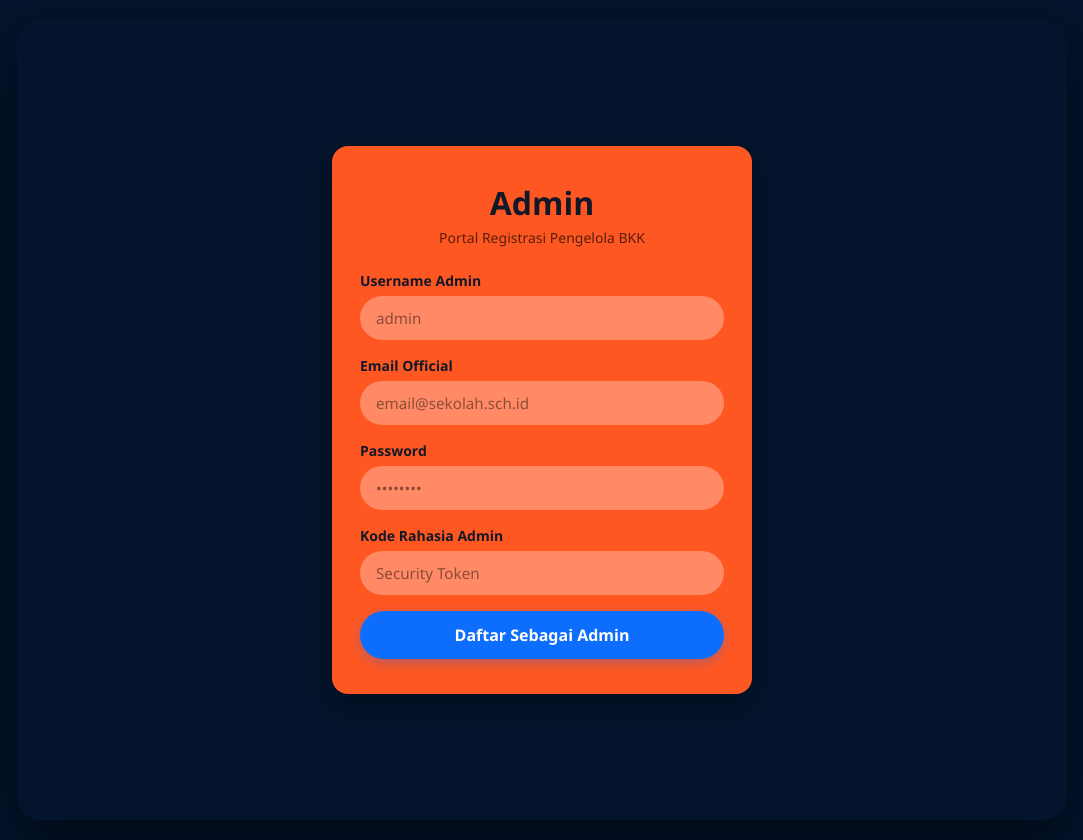
After one commit to akangozan007/Bursa-Kerja-Khusus-Dosqla, a PHP site: page /Bursa-Kerja-Khusus-Dosqla/app/views/auth/admin_register.php in a window 1280 px wide. The commit adds this page. Shown: the whole page, without its empty margins (98-1181 px from the left). Run offline with PHP 8.4, Linux system fonts and the light colour scheme; some libraries are stand-ins or nearby versions.

Commit message:
Mengupdate Projek Web

```diff
--- /dev/null
+++ b/app/views/auth/admin_register.php
@@ -0,0 +1,159 @@
+<!DOCTYPE html>
+<html lang="id">
+<head>
+    <meta charset="UTF-8">
+    <meta name="viewport" content="width=device-width, initial-scale=1.0">
+    <title>Daftar Admin - BKK DOSQLA</title>
+    <link rel="stylesheet" href="<?= BASE_URL; ?>public/css/login.css">
+
+    <style>
+        /* Reset wrapper agar centering sempurna di layar */
+        .login-wrapper {
+            min-height: 100vh;
+            display: flex;
+            align-items: center;
+            justify-content: center;
+            padding: 20px;
+            box-sizing: border-box;
+        }
+
+        /* Override kontainer utama agar fleksibel & tidak pernah kelelep */
+        .form-section.admin-card {
+            width: 100%;
+            max-width: 420px;
+            height: auto !important; /* Mencegah tinggi terkunci */
+            min-height: min-content;
+            background-color: #ff5722 !important; /* Warna oranye sesuai screenshot */
+            border-radius: 16px;
+            padding: 35px 28px !important;
+            box-sizing: border-box !important;
+            box-shadow: 0 12px 30px rgba(0, 0, 0, 0.3);
+            display: flex;
+            flex-direction: column;
+        }
+
+        .admin-card h2 {
+            color: #111827;
+            font-size: 2rem;
+            font-weight: 800;
+            text-align: center;
+            margin: 0 0 4px 0;
+        }
+
+        .admin-card .sub-title {
+            text-align: center;
+            color: rgba(0, 0, 0, 0.65); /* Kontras lebih jelas */
+            font-size: 0.875rem;
+            margin-bottom: 24px;
+            font-weight: 500;
+        }
+
+        .admin-card .input-group {
+            margin-bottom: 16px;
+        }
+
+        .admin-card label {
+            display: block;
+            color: #111827;
+            font-weight: 700;
+            font-size: 0.875rem;
+            margin-bottom: 6px;
+        }
+
+        .admin-card input {
+            width: 100%;
+            padding: 12px 16px;
+            border-radius: 25px; /* Sesuai desain membulat di screenshot */
+            border: none;
+            background-color: #ff8a65; /* Oranye muda sesuai gambar */
+            color: #111827;
+            font-size: 0.95rem;
+            box-sizing: border-box;
+            outline: none;
+        }
+
+        .admin-card input::placeholder {
+            color: rgba(0, 0, 0, 0.45);
+        }
+
+        /* Merapikan Tombol agar Tetap di Dalam Kontainer Oranye */
+        .admin-card .btn-submit {
+            width: 100%;
+            padding: 13px;
+            background-color: #0d6efd; /* Biru sesuai screenshot */
+            color: #ffffff;
+            border: none;
+            border-radius: 25px;
+            font-size: 1rem;
+            font-weight: 700;
+            cursor: pointer;
+            margin-top: 12px;
+            box-shadow: 0 4px 12px rgba(13, 110, 253, 0.3);
+            transition: background 0.2s ease;
+        }
+
+        .admin-card .btn-submit:hover {
+            background-color: #0b5ed7;
+        }
+
+        /* Responsif untuk Layar Smartphone Sempit */
+        @media (max-width: 480px) {
+            .form-section.admin-card {
+                padding: 25px 20px !important;
+            }
+
+            .admin-card h2 {
+                font-size: 1.6rem;
+            }
+        }
+    </style>
+</head>
+<body>
+
+<div class="login-wrapper">
+    <div class="form-section admin-card">
+        <h2>Admin</h2>
+        <p class="sub-title">Portal Registrasi Pengelola BKK</p>
+
+        <?php if (isset($_SESSION['error'])): ?>
+            <div style="background-color: #d32f2f; color: #fff; padding: 10px 14px; border-radius: 8px; margin-bottom: 18px; text-align: center; font-size: 0.85rem; font-weight: 600;">
+                <?= $_SESSION['error']; unset($_SESSION['error']); ?>
+            </div>
+        <?php endif; ?>
+
+        <form action="<?= BASE_URL; ?>daftar/process_admin_register" method="POST">
+            <div class="input-group">
+                <label for="username">Username Admin</label>
+                <div class="input-wrapper">
+                    <input type="text" id="username" name="username" placeholder="admin" required autocomplete="off">
+                </div>
+            </div>
+
+            <div class="input-group">
+                <label for="email">Email Official</label>
+                <div class="input-wrapper">
+                    <input type="email" id="email" name="email" placeholder="email@sekolah.sch.id" required autocomplete="off">
+                </div>
+            </div>
+
+            <div class="input-group">
+                <label for="password">Password</label>
+                <div class="input-wrapper">
+                    <input type="password" id="password" name="password" placeholder="••••••••" required>
+                </div>
+            </div>
+
+            <div class="input-group">
+                <label for="secret_key">Kode Rahasia Admin</label>
+                <div class="input-wrapper">
+                    <input type="password" id="secret_key" name="secret_key" placeholder="Security Token" required>
+                </div>
+            </div>
+
+            <button type="submit" class="btn-submit">Daftar Sebagai Admin</button>
+        </form>
+    </div>
+</div>
+
+</body>
+</html>
--- a/app/views/auth/daftar.php
+++ b/app/views/auth/daftar.php
@@ -98,7 +98,7 @@
                 <?= $_SESSION['success']; unset($_SESSION['success']); ?>
             </div>
         <?php endif; ?>
-        <form action="<?= BASE_URL; ?>/auth/process_register" method="POST" id="registerForm">
+        <form action="<?= BASE_URL; ?>daftar/process_register" method="POST" id="registerForm">
 
             <div class="input-group">
                 <label for="email">Email</label>
```
Also changed, not shown: app/controllers/admincontroller.php (added, +39 -0 lines), app/controllers/authcontroller.php (+8 -10 lines), app/controllers/daftarcontroller.php (+83 -33 lines), app/views/admin.php (added, +56 -0 lines), index.php (+40 -22 lines).
